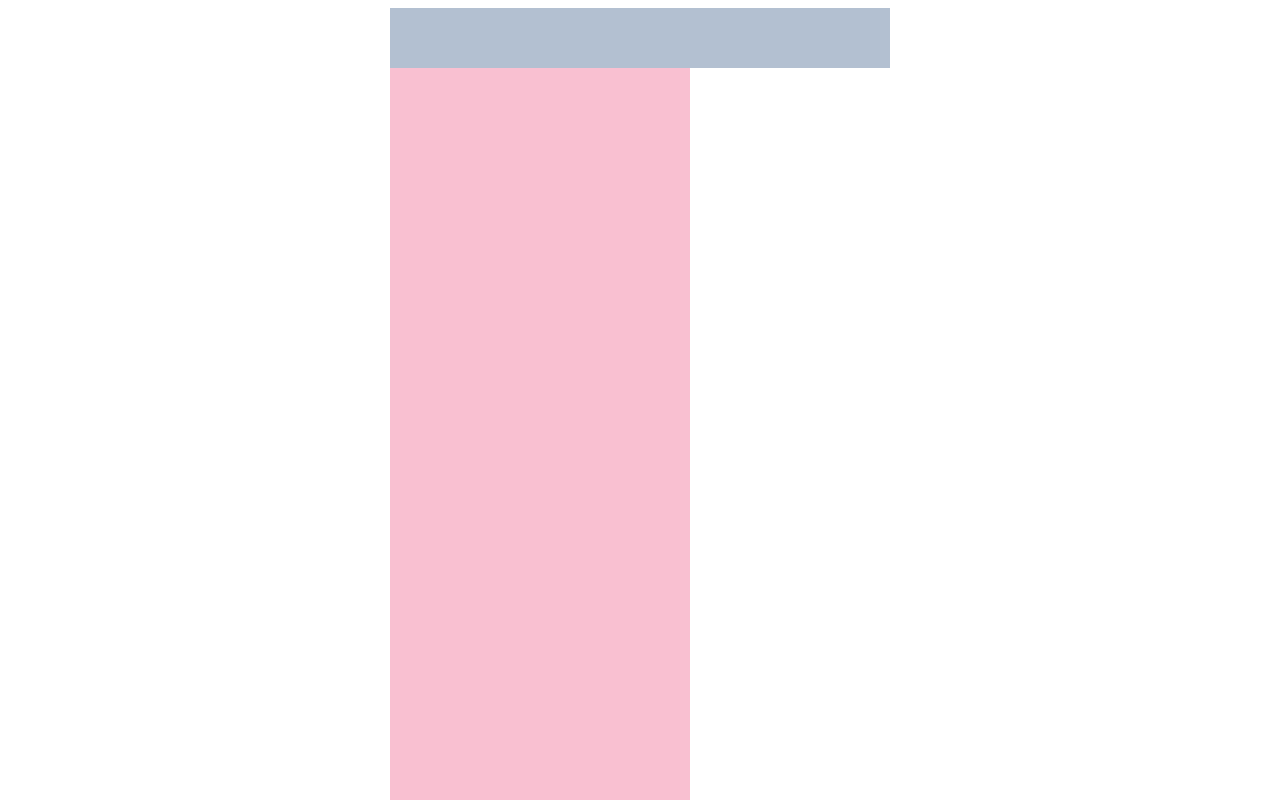
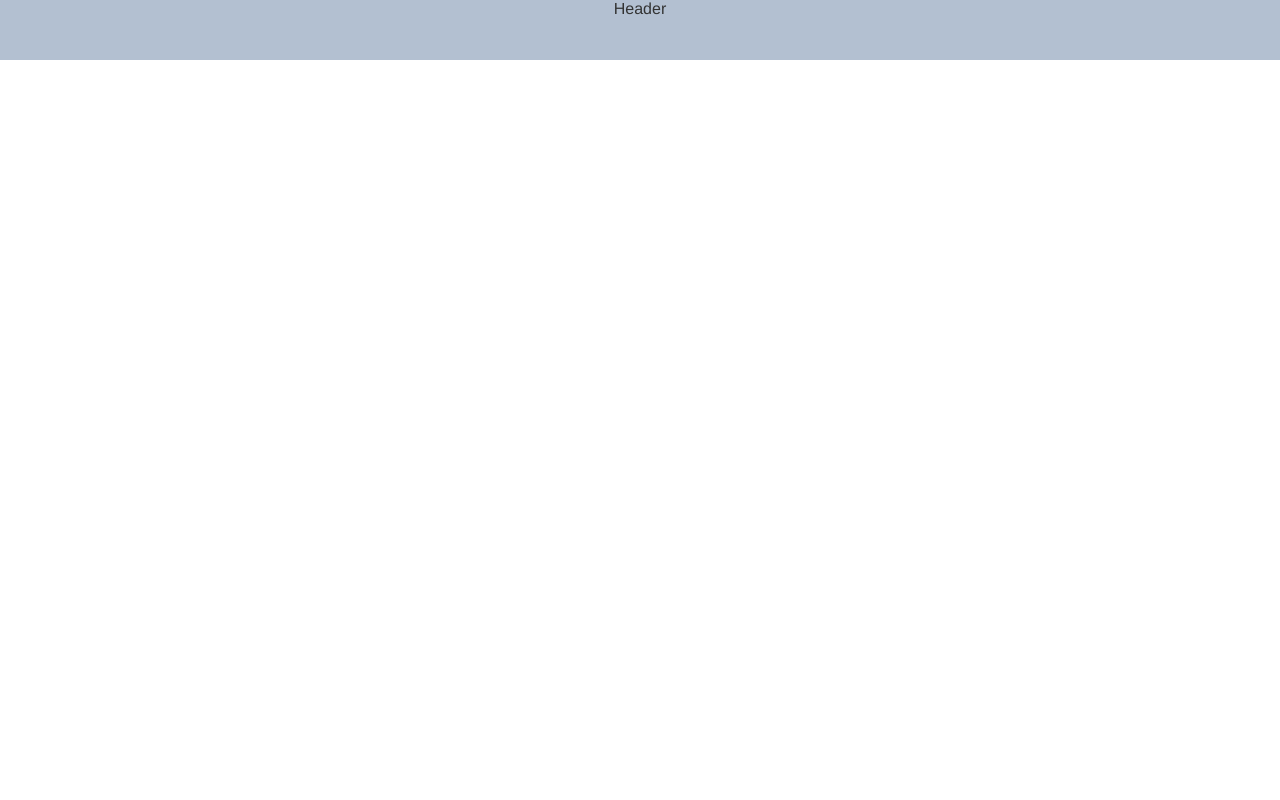
Before and after one commit to sangjdev/sangj-blog, a Vue app in the folder sangj-frontend/: page /documentation in a window 1280 px wide. Shown: the top 800 px of the page. Built offline with nearby package versions, Linux system fonts and the light colour scheme.

Commit message:
블로그 메인페이지 퍼블리싱

```diff
--- a/sangj-frontend/index.html
+++ b/sangj-frontend/index.html
@@ -3,6 +3,7 @@
   <head>
     <meta charset="utf-8">
     <meta name="viewport" content="width=device-width,initial-scale=1.0">
+    <style>html, body{ margin: 0px; padding: 0px;}</style>
     <title>sangj-frontend</title>
   </head>
   <body>
--- a/sangj-frontend/src/components/documentation/documentation.vue
+++ b/sangj-frontend/src/components/documentation/documentation.vue
@@ -1,7 +1,36 @@
 <template>
+    <!-- <el-container>
+        <el-header>Header</el-header>
+          <el-row type="flex" justify="center">
+            <el-col :span="24"><div class="grid-content bg-purple-dark">CATEGORIES</div></el-col>
+          </el-row>
+          <el-row :gutter="10" type="flex" justify="center">
+            <el-col :xs="8" :sm="6" :md="5" :lg="5" :xl="5">
+              <div class="grid-content bg-purple">
+              </div>
+            </el-col>
+            <el-col :xs="8" :sm="6" :md="5" :lg="5" :xl="5">
+              <div class="grid-content bg-purple">
+              </div>
+            </el-col>
+            <el-col :xs="8" :sm="6" :md="5" :lg="5" :xl="5">
+              <div class="grid-content bg-purple">
+              </div>
+            </el-col>
+        </el-row>
+        <el-row type="flex" justify="center">
+          <el-col :span="15"><div class="grid-content bg-purple-dark">CATEGORIES</div></el-col>
+        </el-row>
+    </el-container> -->
     <el-container>
-        <el-header></el-header>
-        <el-main></el-main>
+      <el-header>
+        Header
+        <!-- <el-row type="flex" justify="center">
+            <el-col :span="24"><div class="grid-content bg-purple-dark">CATEGORIES</div></el-col>
+        </el-row> -->
+      </el-header>
+      <!-- <el-main>Main</el-main>
+      <el-footer>Footer</el-footer> -->
     </el-container>
 </template>
 
@@ -15,19 +44,128 @@ export default {
 
 <!-- Add "scoped" attribute to limit CSS to this component only -->
 <style scoped>
-  .el-container {
-      width: 500px;
-      height: 1000px;
-      margin: 0 auto;
+  .el-header {
+    background-color: #B3C0D1;
+    color: #333;
+    padding: 0 !important;
+    height: 100px;
+  }
+  .grid-content {
+    height: 100px;
+  }
+  .el-col {
+    border-radius: 4px;
+  }
+  .bg-purple-dark {
+    background: #99a9bf;
+  }
+  .bg-purple {
+    background: #d3dce6;
+  }
+  .bg-purple-light {
+    background: #e5e9f2;
+  }
+/* .el-container {
+    width: 100%;
+    height: 1000px;
+    background-color: #ffffff;
+  }
+  .el-header {
+    width: 100%;
+    height: 300px !important;
+    margin: 0 auto;
+    background-color: #A7c0d1;
+    color: #333;
   }
   .el-main {
-      width: 300px;
-      background-color: #F9C0D1;
+    width: 100%;
+    height: 500px;
+    margin: 0 auto;
+    background-color: #f3c0d1;
+  }
+  .el-col {
+    border-radius: 4px;
+  }
+  .bg-purple-dark {
+    background: #99a9bf;
+  }
+  .bg-purple {
+    background: #d3dce6;
+  }
+  .bg-purple-light {
+    background: #e5e9f2;
+  }
+  .grid-content {
+    border-radius: 4px;
+    min-height: 306px;
+  }
+@media (min-width: 768px) and (max-width: 979px) {
+  .el-container {
+    width: 100%;
+    height: 1000px;
+    background-color: #ffffff;
   }
   .el-header {
-    height: 50%;
-    background-color: #B3C0D1;
+    width: 100%;
+    height: 300px !important;
+    margin: 0 auto;
+    background-color: #A7c0d1;
     color: #333;
-    line-height: 60px;
   }
+  .el-main {
+    width: 100%;
+    height: 500px;
+    margin: 0 auto;
+    background-color: #f3c0d1;
+  }
+}
+@media (min-width: 481px) and (max-width: 767px) {
+  .el-container {
+    width: 100%;
+    height: 1000px;
+    background-color: #ffffff;
+  }
+  .el-header {
+    width: 100%;
+    height: 300px !important;
+    margin: 0 auto;
+    background-color: #c7c0d1;
+    color: #333;
+  }
+  .el-main {
+    width: 100%;
+    height: 500px;
+    margin: 0 auto;
+    background-color: #f3c0d1;
+  }
+}
+@media (max-width: 480px) {
+  .el-container {
+    width: 100%;
+    height: 1000px;
+    background-color: #ffffff;
+  }
+  #wrap {
+    position: relative;
+    width: 100%;
+    height: 0;
+    overflow: hidden;
+    padding-bottom: 56.26%;
+    text-align: center;
+    background-color: blue;
+  }
+  .el-header {
+    width: 100%;
+    height: 300px !important;
+    margin: 0 auto;
+    background-color: #b3c0d1;
+    color: #333;
+  }
+  .el-main {
+    width: 100%;
+    height: 500px;
+    margin: 0 auto;
+    background-color: #f9c0d1;
+  }
+} */
 </style>
```
